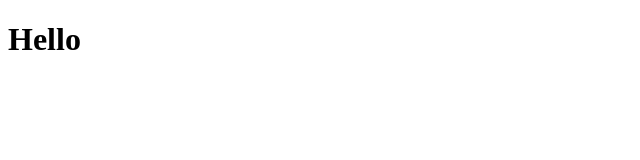
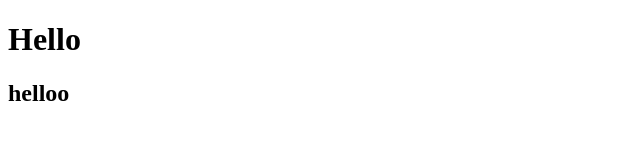
Before and after one commit to ashmatala/test, a plain HTML site: page index.html in a window 1280 px wide. Shown: the full height of the page, 0-640 px from the left. Drawn offline with Linux system fonts and the light colour scheme.

Commit message:
hello two

```diff
--- a/index.html
+++ b/index.html
@@ -7,6 +7,7 @@
 </head>
 <body>
     <h1>Hello</h1>
+    <h2>helloo</h2>
     <script src="js/script.js"></script>
 </body>
 </html>
```
